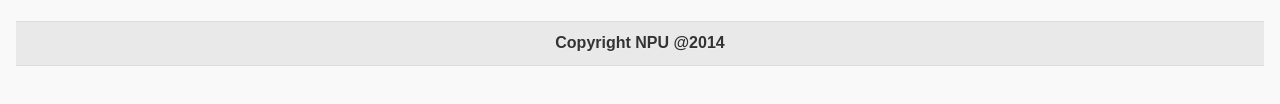
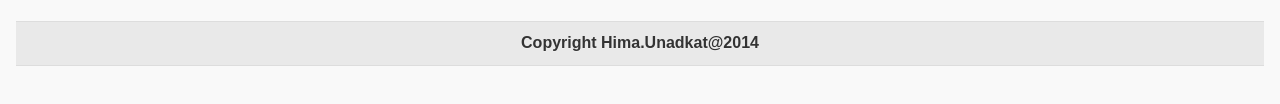
Before and after one commit to HimaUnadkat/JQuery-Mobile-Converter-App, a plain HTML site: page temperatureCalc.html in a window 1280 px wide. Shown: the part 456-560 px from the top of the page. Drawn offline with Linux system fonts and the light colour scheme.

Commit message:
Update temperatureCalc.html

```diff
--- a/temperatureCalc.html
+++ b/temperatureCalc.html
@@ -118,7 +118,7 @@ $(document).ready(function() {
  <a href="#" class="ui-btn" data-rel="back">Go Back</a>
 </div>
   <div data-role="footer">
-    <h1>Copyright NPU @2014</h1>
+    <h1>Copyright Hima.Unadkat@2014</h1>
   </div>
     </div>
     </div>
```
